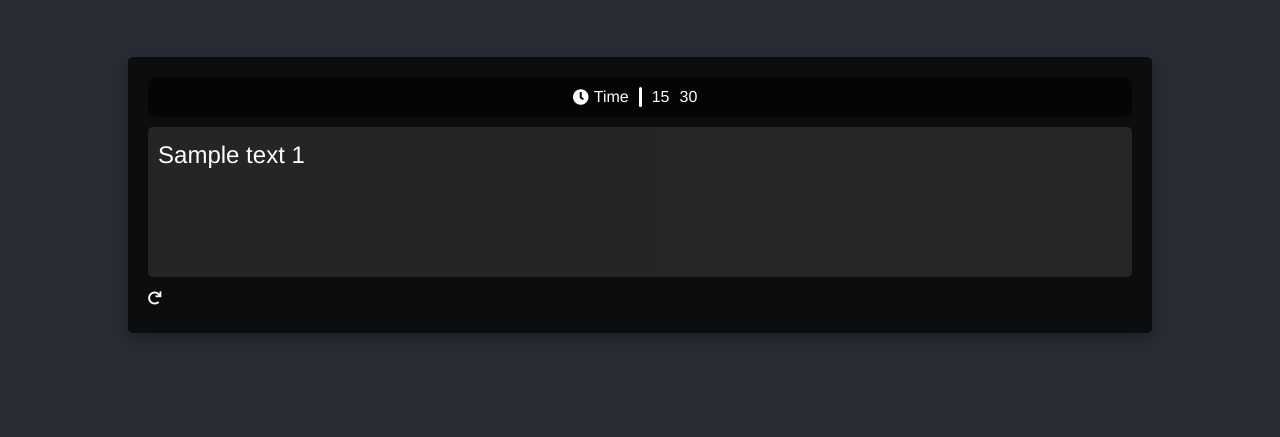
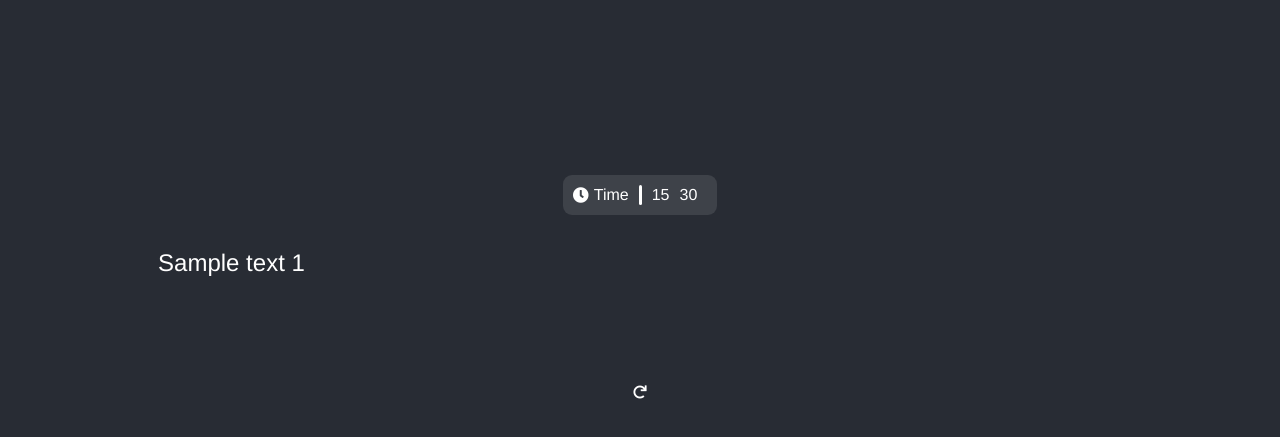
Before and after one commit to mamlaki/typingTest, a website: page index.html in a window 1280 px wide. Shown: the part 49-486 px from the top of the page. Drawn offline with Linux system fonts and the light colour scheme.

Commit message:
styles.scss: Restyled typing area. More of a minimalist look.

```diff
--- a/assets/scss/styles.scss
+++ b/assets/scss/styles.scss
@@ -50,17 +50,19 @@ body {
 
 .container {
   width: 80%;
-  margin: 50px auto;
+  height: 70vh;
+  margin: 0 auto;
+  display: flex;
+  flex-direction: column;
+  justify-content: center;
+  align-items: center;
   padding: 20px;
-  background-color: rgba(0, 0, 0, 0.7);
   border-radius: 5px;
-  box-shadow: 0px 5px 15px rgba(0, 0, 0, 0.3);
 }
 
 .typing-container {
   width: 100%;
   height: 150px;
-  background-color: rgba(255, 255, 255, 0.1);
   border-radius: 5px;
   overflow: auto;
   padding: 10px;
@@ -71,10 +73,10 @@ body {
   display: flex;
   justify-content: center;
   align-items: center;
-  background: rgba(0, 0, 0, 0.6);
+  background-color: rgba(255, 255, 255, 0.1);
   border-radius: 9px;
   padding: 3px 10px;
-  margin-bottom: 10px;
+  margin-bottom: 20px;
   font-size: 1.6rem;
   height: 40px;
 
@@ -121,7 +123,7 @@ body {
   left: 50%;
   transform: translate(-50%, -50%) translateY(10px);
   opacity: 0;
-  background-color: rgba(0, 0, 0, 0.7);
+  background-color: rgba(255, 255, 255, 0.1);
   padding: 10px 20px;
   border-radius: 5px;
   transition: opacity 0.3s ease, transform 0.3s ease;
@@ -133,6 +135,7 @@ body {
 }
 
 .typing-area {
+  width: 80%;
   min-height: 150px;
   outline: none;
   filter: none;
```
Also changed, not shown: assets/css/styles.css.
